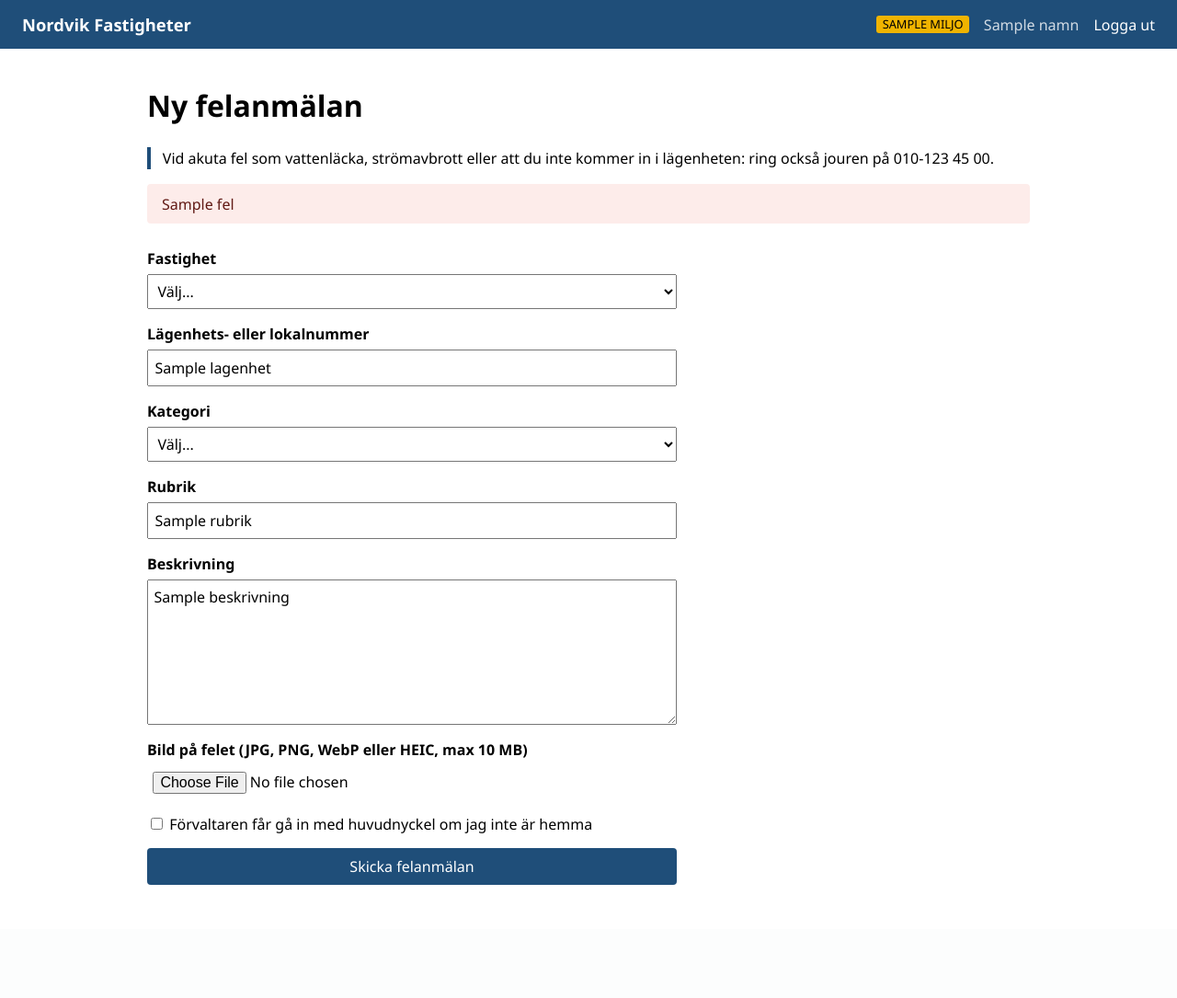
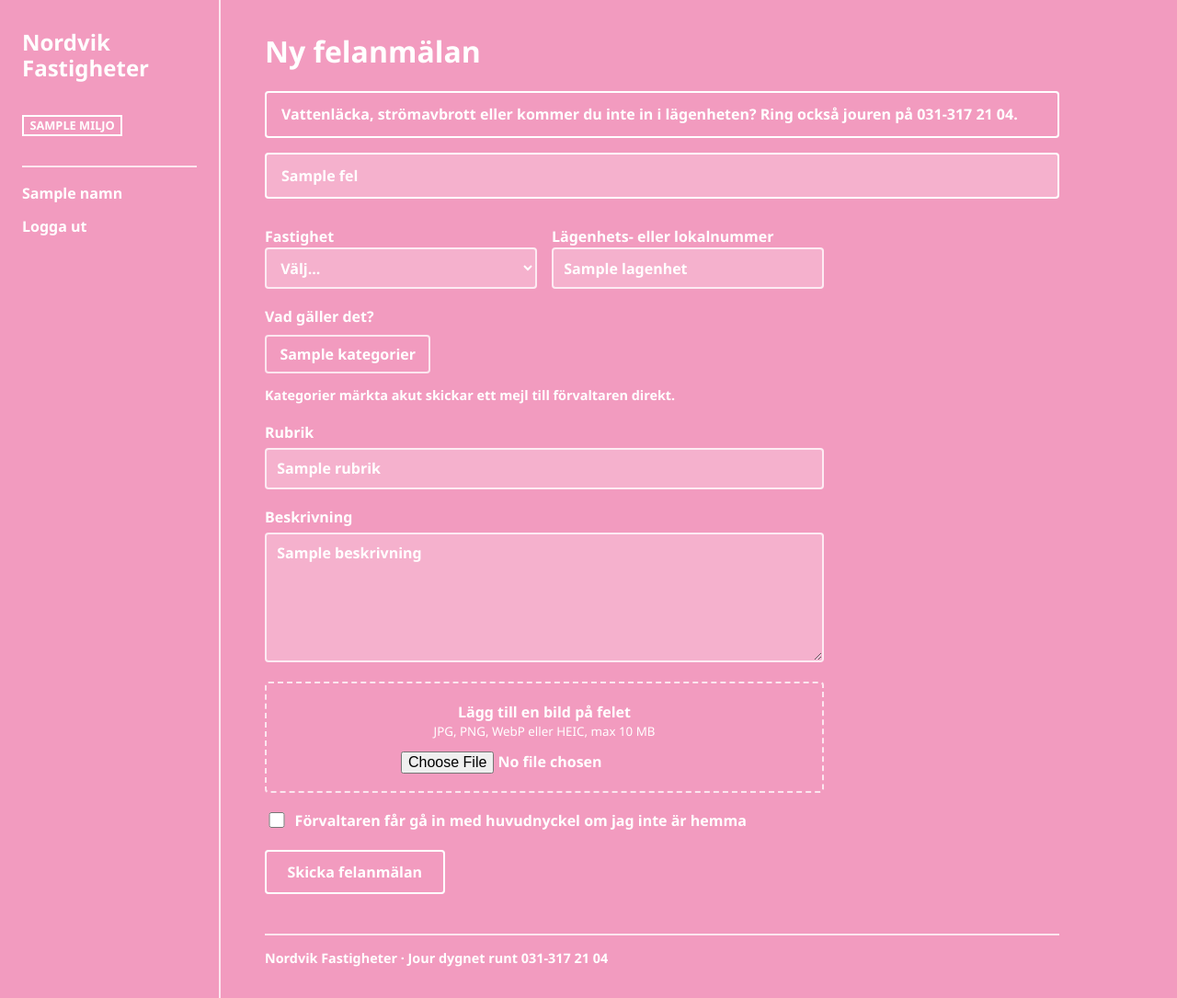
Before and after one commit to 96lonsor/azure-MOV25, a Python web app: template Nordvik/app/templates/ny.html in a window 1280 px wide. Shown: the whole page at 92% size. Before the commit the page ends 962 px from the top, so only its background shows below. Run offline with Jinja, Linux system fonts and the light colour scheme; the template is opened without the code that fills it: most values are stand-ins (such as "Sample title", 1, 10 or a date in 2020).

Commit message:
uppdaterad design

```diff
--- a/Nordvik/app/static/style.css
+++ b/Nordvik/app/static/style.css
@@ -1,29 +1,98 @@
-:root { color-scheme: light dark; --bla: #1f4e79; --akut: #b42318; }
-body { margin: 0; font-family: "Segoe UI", Arial, sans-serif; line-height: 1.5; }
-header { background: var(--bla); color: #fff; padding: .8em 1.5em; display: flex; flex-wrap: wrap; align-items: center; gap: 1em; }
-header a { color: #fff; text-decoration: none; }
-.logga { font-weight: bold; font-size: 1.15em; margin-right: auto; }
-nav { display: flex; flex-wrap: wrap; gap: 1em; align-items: center; }
-.anv { opacity: .8; }
-.miljo { background: #f0b400; color: #000; padding: 0 .5em; border-radius: 3px; text-transform: uppercase; font-size: .8em; }
-main { max-width: 60em; margin: 0 auto; padding: 1em 1.5em 3em; }
-form { display: flex; flex-direction: column; max-width: 36em; gap: .3em; }
+/* Nordvik hyresgästportal. Hela sidan i en babyrosa färg med vit text. */
+:root {
+  --rosa: #f29bbf;
+  --linje: rgba(255, 255, 255, .75);
+  --svag: rgba(255, 255, 255, .22);
+}
+
+* { box-sizing: border-box; }
+html, body { margin: 0; min-height: 100%; background: var(--rosa); }
+body { color: #fff; font-family: "Segoe UI", Arial, sans-serif; font-weight: 600; line-height: 1.5; }
+a { color: #fff; }
+
+/* Meny till vänster, innehåll till höger */
+.sida { display: flex; min-height: 100vh; }
+aside { width: 15em; flex-shrink: 0; padding: 2em 1.5em; border-right: 2px solid var(--linje); }
+.logga { display: block; font-size: 1.5em; font-weight: 800; line-height: 1.15; text-decoration: none; margin-bottom: 1.5em; }
+nav { display: flex; flex-direction: column; gap: .3em; }
+nav a { text-decoration: none; padding: .45em 0; }
+nav a:hover { text-decoration: underline; }
+.anv { margin-top: 1.2em; padding-top: 1em; border-top: 2px solid var(--linje); }
+.miljo { display: inline-block; border: 2px solid #fff; padding: 0 .5em; margin-bottom: 1em; text-transform: uppercase; font-size: .8em; }
+main { flex: 1; padding: 2em 3em; max-width: 60em; }
+footer { margin-top: 3em; padding-top: 1em; border-top: 2px solid var(--linje); font-size: .9em; }
+
+h1 { font-size: 2em; margin: 0 0 .6em; }
+h2 { font-size: 1.15em; }
+
+/* Formulär */
+form { display: flex; flex-direction: column; gap: .3em; max-width: 38em; }
 form.inline { flex-direction: row; flex-wrap: wrap; align-items: center; gap: .5em; margin: .5em 0; max-width: none; }
-label { font-weight: 600; margin-top: .6em; }
-label.rad { font-weight: normal; }
-input, select, textarea, button { font: inherit; padding: .4em; }
-button, .knapp { background: var(--bla); color: #fff; border: 0; border-radius: 4px; padding: .5em 1em; cursor: pointer; text-decoration: none; display: inline-block; margin-top: .6em; }
+.tva { display: grid; grid-template-columns: 1fr 1fr; gap: 1em; }
+label { display: block; margin-top: .8em; }
+label.rad { display: flex; gap: .5em; align-items: center; font-weight: 600; }
+input, select, textarea, button { font: inherit; }
+input:not([type]), select, textarea {
+  width: 100%; padding: .55em .7em; color: #fff; background: var(--svag);
+  border: 2px solid var(--linje); border-radius: 4px;
+}
+form.inline select { width: auto; }
+select option { color: #000; }
+input:focus, select:focus, textarea:focus { outline: 2px solid #fff; outline-offset: 2px; }
+::placeholder { color: rgba(255, 255, 255, .8); }
+input[type="checkbox"], input[type="radio"] { accent-color: #fff; width: 1.1em; height: 1.1em; }
+
+/* Kategorier som valbara rutor */
+fieldset.chips { border: 0; padding: 0; margin: .8em 0 0; display: flex; flex-wrap: wrap; gap: .5em; }
+fieldset.chips legend { margin-bottom: .5em; padding: 0; }
+.chip { margin: 0; position: relative; cursor: pointer; }
+.chip input { position: absolute; opacity: 0; width: 1px; height: 1px; }
+.chip span { display: inline-block; padding: .45em .9em; border: 2px solid var(--linje); border-radius: 4px; }
+.chip span i { font-style: normal; font-size: .75em; margin-left: .4em; text-transform: uppercase; }
+.chip:hover span { background: var(--svag); }
+.chip input:checked + span { background: #fff; color: var(--rosa); border-color: #fff; }
+.chip input:focus-visible + span { outline: 2px solid #fff; outline-offset: 2px; }
+.tips { flex-basis: 100%; margin: .3em 0 0; font-size: .9em; }
+
+label.uppladdning { margin-top: 1em; padding: 1.2em; border: 2px dashed var(--linje); border-radius: 4px; text-align: center; cursor: pointer; }
+label.uppladdning small { display: block; font-weight: 400; }
+.uppladdning input { margin-top: .6em; color: #fff; }
+
+button, .knapp {
+  align-self: flex-start; margin-top: 1em; padding: .6em 1.4em; cursor: pointer; text-decoration: none; display: inline-block;
+  color: #fff; background: transparent; border: 2px solid #fff; border-radius: 4px; font-weight: 700;
+}
+button:hover, .knapp:hover { background: #fff; color: var(--rosa); }
+form.inline button { margin-top: 0; }
+
+/* Tabeller */
 table { border-collapse: collapse; width: 100%; margin: 1em 0; }
-th, td { text-align: left; padding: .4em .6em; border-bottom: 1px solid #8884; }
+th, td { text-align: left; padding: .55em .6em; border-bottom: 2px solid var(--linje); }
+th { font-size: .85em; text-transform: uppercase; }
 td.tal { text-align: right; }
-.akut { background: var(--akut); color: #fff; font-size: .75em; padding: 0 .4em; border-radius: 3px; }
-tr.akutrad { background: #b4231830; box-shadow: inset 4px 0 0 var(--akut); }
-.ok { background: #e6f4ea; color: #1e4620; padding: .6em 1em; border-radius: 4px; }
-.fel { background: #fdecea; color: #611a15; padding: .6em 1em; border-radius: 4px; }
-.info { border-left: 4px solid var(--bla); padding-left: .8em; }
-.meta { opacity: .75; }
-.beskrivning { white-space: pre-wrap; }
-img.bild { max-width: 100%; max-height: 30em; border-radius: 4px; }
-dl { display: grid; grid-template-columns: max-content 1fr; gap: .2em 1em; }
-dt { font-weight: 600; }
+tr.akutrad td:first-child { border-left: 6px solid #fff; }
+
+/* Etiketter och meddelanden */
+.akut { border: 2px solid #fff; font-size: .7em; padding: 0 .4em; text-transform: uppercase; vertical-align: middle; }
+.status { display: inline-block; padding: 0 .6em; border: 2px solid #fff; border-radius: 4px; font-size: .85em; }
+.status-klar { background: #fff; color: var(--rosa); }
+.status-pagar { background: var(--svag); }
+.ok, .fel, .info { border: 2px solid #fff; padding: .7em 1em; border-radius: 4px; }
+.fel { background: var(--svag); }
+.meta { font-weight: 400; }
+.beskrivning { white-space: pre-wrap; font-weight: 400; }
+img.bild { max-width: 100%; max-height: 30em; border: 3px solid #fff; }
+dl { display: grid; grid-template-columns: max-content 1fr; gap: .4em 1.2em; }
+dd { margin: 0; font-weight: 400; }
+
+.siffror { display: flex; flex-wrap: wrap; gap: 1em; margin-bottom: 1em; }
+.siffror div { border: 2px solid #fff; padding: .8em 1.2em; min-width: 9em; }
+.siffror span { display: block; font-size: 2.2em; font-weight: 800; line-height: 1.1; }
 .kolumner { display: grid; grid-template-columns: repeat(auto-fit, minmax(14em, 1fr)); gap: 1.5em; }
+
+@media (max-width: 700px) {
+  .sida { flex-direction: column; }
+  aside { width: auto; border-right: 0; border-bottom: 2px solid var(--linje); padding: 1.2em; }
+  main { padding: 1.5em 1.2em; }
+  .tva { grid-template-columns: 1fr; }
+}
--- a/Nordvik/app/templates/anmalan.html
+++ b/Nordvik/app/templates/anmalan.html
@@ -5,7 +5,7 @@
 <p class="beskrivning">{{ a.Beskrivning }}</p>
 {% if a.Bild %}<img class="bild" src="{{ url_for('bild', anmalan_id=a.RowKey) }}" alt="Bild på felet">{% endif %}
 <dl>
-  <dt>Status</dt><dd>{{ a.Status }}{% if a.Hanterad %} (senast ändrad av {{ a.Hanterad }}){% endif %}</dd>
+  <dt>Status</dt><dd><span class="status status-{{ a.Status | statusklass }}">{{ a.Status }}</span>{% if a.Hanterad %} (senast ändrad av {{ a.Hanterad }}){% endif %}</dd>
   <dt>Tillträde med huvudnyckel</dt><dd>{{ 'Ja' if a.TilltradeMedHuvudnyckel else 'Nej' }}</dd>
   {% if 'forvaltare' in anv.roller %}
   <dt>Hyresgäst</dt><dd>{{ a.Hyresgast }} ({{ a.HyresgastEpost }})</dd>
--- a/Nordvik/app/templates/base.html
+++ b/Nordvik/app/templates/base.html
@@ -7,21 +7,24 @@
 <link rel="stylesheet" href="{{ url_for('static', filename='style.css') }}">
 </head>
 <body>
-<header>
-  <a class="logga" href="/">Nordvik Fastigheter</a>
-  {% if miljo != 'prod' %}<span class="miljo">{{ miljo }}</span>{% endif %}
-  <nav>
+<div class="sida">
+  <aside>
+    <a class="logga" href="/">Nordvik<br>Fastigheter</a>
+    {% if miljo != 'prod' %}<span class="miljo">{{ miljo }}</span>{% endif %}
     {% if anv %}
+    <nav>
       {% if 'hyresgast' in anv.roller %}<a href="{{ url_for('mina') }}">Mina anmälningar</a><a href="{{ url_for('ny') }}">Ny felanmälan</a>{% endif %}
       {% if 'forvaltare' in anv.roller %}<a href="{{ url_for('forvaltare') }}">Alla anmälningar</a>{% endif %}
       {% if personal %}<a href="{{ url_for('ekonomi') }}">Sammanställning</a><a href="{{ url_for('dokument') }}">Dokument</a>{% endif %}
       <span class="anv">{{ anv.namn }}</span>
       <a href="/.auth/logout?post_logout_redirect_uri=/">Logga ut</a>
+    </nav>
     {% endif %}
-  </nav>
-</header>
-<main>
-{% block innehall %}{% endblock %}
-</main>
+  </aside>
+  <main>
+    {% block innehall %}{% endblock %}
+    <footer>Nordvik Fastigheter · Jour dygnet runt 031-317 21 04</footer>
+  </main>
+</div>
 </body>
 </html>
--- a/Nordvik/app/templates/forvaltare.html
+++ b/Nordvik/app/templates/forvaltare.html
@@ -13,7 +13,7 @@
     <td><a href="{{ url_for('visa', anmalan_id=a.RowKey) }}">{{ a.RowKey }}</a></td>
     <td>{{ a.Rubrik }}{% if a.Bild %} (bild){% endif %}</td><td>{{ a.Fastighet }} {{ a.Lagenhet }}</td>
     <td>{{ a.Kategori }}{% if a.Akut %} <span class="akut">akut</span>{% endif %}</td>
-    <td>{{ a.Status }}</td><td>{{ a.Skapad | lokaltid }}</td>
+    <td><span class="status status-{{ a.Status | statusklass }}">{{ a.Status }}</span></td><td>{{ a.Skapad | lokaltid }}</td>
     <td>{{ 'ja' if a.Notifierad else 'nej' }}</td>
   </tr>
   {% else %}
--- a/Nordvik/app/templates/mina.html
+++ b/Nordvik/app/templates/mina.html
@@ -1,6 +1,6 @@
 {% extends "base.html" %}
 {% block innehall %}
-<h1>Mina felanmälningar</h1>
+<h1>Felanmälningar</h1>
 {% if ny %}<p class="ok">Tack! Din felanmälan <strong>{{ ny }}</strong> är mottagen{% if notis %} och förvaltaren har fått en notis{% else %} och syns i förvaltarens lista{% endif %}.</p>{% endif %}
 <p><a class="knapp" href="{{ url_for('ny') }}">Gör en ny felanmälan</a></p>
 {% if anmalningar %}
@@ -11,7 +11,7 @@
     <td><a href="{{ url_for('visa', anmalan_id=a.RowKey) }}">{{ a.RowKey }}</a></td>
     <td>{{ a.Rubrik }}</td><td>{{ a.Fastighet }}</td>
     <td>{{ a.Kategori }}{% if a.Akut %} <span class="akut">akut</span>{% endif %}</td>
-    <td>{{ a.Status }}</td><td>{{ a.Skapad | lokaltid }}</td>
+    <td><span class="status status-{{ a.Status | statusklass }}">{{ a.Status }}</span></td><td>{{ a.Skapad | lokaltid }}</td>
   </tr>
   {% endfor %}
 </table>
--- a/Nordvik/app/templates/ny.html
+++ b/Nordvik/app/templates/ny.html
@@ -1,27 +1,45 @@
 {% extends "base.html" %}
 {% block innehall %}
 <h1>Ny felanmälan</h1>
-<p class="info">Vid akuta fel som vattenläcka, strömavbrott eller att du inte kommer in i lägenheten: ring också jouren på 010-123 45 00.</p>
+<p class="info">Vattenläcka, strömavbrott eller kommer du inte in i lägenheten? Ring också jouren på 031-317 21 04.</p>
 {% if fel %}<p class="fel">{{ fel }}</p>{% endif %}
 <form method="post" enctype="multipart/form-data">
+  <div class="tva">
+    <div>
       <label for="fastighet">Fastighet</label>
       <select id="fastighet" name="fastighet" required>
         <option value="">Välj...</option>
         {% for f in fastigheter %}<option {% if varden.fastighet == f %}selected{% endif %}>{{ f }}</option>{% endfor %}
       </select>
+    </div>
+    <div>
       <label for="lagenhet">Lägenhets- eller lokalnummer</label>
-  <input id="lagenhet" name="lagenhet" maxlength="20" value="{{ varden.lagenhet }}">
-  <label for="kategori">Kategori</label>
-  <select id="kategori" name="kategori" required>
-    <option value="">Välj...</option>
-    {% for k in kategorier %}<option {% if varden.kategori == k %}selected{% endif %}>{{ k }}</option>{% endfor %}
-  </select>
+      <input id="lagenhet" name="lagenhet" maxlength="20" placeholder="t.ex. 1102" value="{{ varden.lagenhet }}">
+    </div>
+  </div>
+
+  <fieldset class="chips">
+    <legend>Vad gäller det?</legend>
+    {% for k in kategorier %}
+    <label class="chip{% if k in akuta %} chip-akut{% endif %}">
+      <input type="radio" name="kategori" value="{{ k }}" required {% if varden.kategori == k %}checked{% endif %}>
+      <span>{{ k }}{% if k in akuta %}<i>akut</i>{% endif %}</span>
+    </label>
+    {% endfor %}
+    <p class="tips">Kategorier märkta akut skickar ett mejl till förvaltaren direkt.</p>
+  </fieldset>
+
   <label for="rubrik">Rubrik</label>
-  <input id="rubrik" name="rubrik" maxlength="120" required value="{{ varden.rubrik }}">
+  <input id="rubrik" name="rubrik" maxlength="120" required placeholder="Kort, t.ex. &quot;Läcker under diskbänken&quot;" value="{{ varden.rubrik }}">
   <label for="beskrivning">Beskrivning</label>
-  <textarea id="beskrivning" name="beskrivning" rows="6" maxlength="4000" required>{{ varden.beskrivning }}</textarea>
-  <label for="bild">Bild på felet (JPG, PNG, WebP eller HEIC, max 10 MB)</label>
+  <textarea id="beskrivning" name="beskrivning" rows="5" maxlength="4000" required placeholder="Vad har hänt, sedan när och var i lägenheten?">{{ varden.beskrivning }}</textarea>
+
+  <label class="uppladdning" for="bild">
+    <strong>Lägg till en bild på felet</strong>
+    <small>JPG, PNG, WebP eller HEIC, max 10 MB</small>
     <input id="bild" name="bild" type="file" accept="image/jpeg,image/png,image/webp,image/heic">
+  </label>
+
   <label class="rad"><input type="checkbox" name="tilltrade" value="ja"> Förvaltaren får gå in med huvudnyckel om jag inte är hemma</label>
   <button type="submit">Skicka felanmälan</button>
 </form>
```
Also changed, not shown: Nordvik/app/app.py (+6 -1 lines), Nordvik/app/templates/ekonomi.html (+7 -2 lines). Lines whose indentation alone changed are shown as unchanged.
